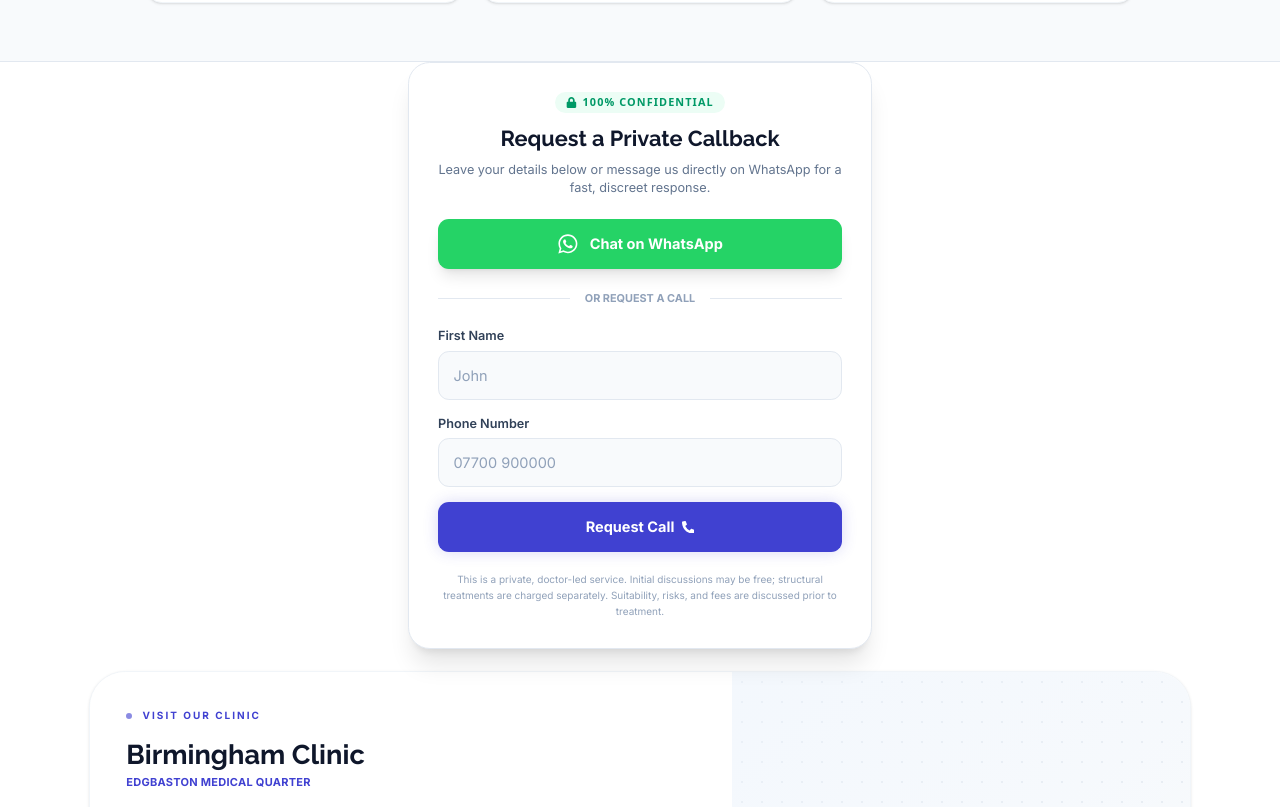
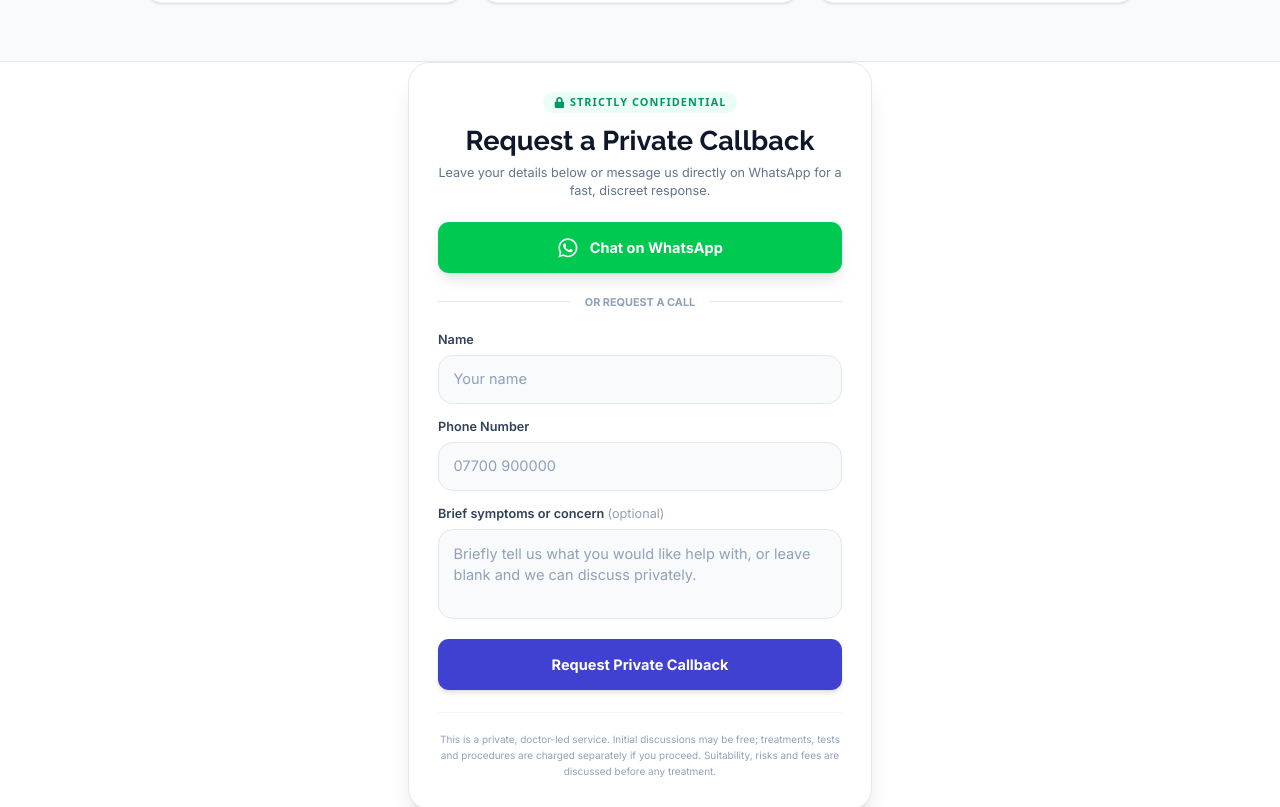
Before and after one commit to binithekid/Healing-PRP-Clinics-Preview, a Next.js app: page /birmingham/erectile-dysfunction-treatment in a window 1280 px wide. Shown: the part 3781-4588 px from the top of the page. Built offline with nearby package versions, Linux system fonts and the light colour scheme.

Commit message:
Refactor GoogleAdsLeadForm component props and logic

```diff
--- a/src/components/GoogleAdsLeadForm.tsx
+++ b/src/components/GoogleAdsLeadForm.tsx
@@ -5,18 +5,21 @@ import { FaWhatsapp, FaLock, FaPhoneAlt, FaCheckCircle } from "react-icons/fa";
 import emailjs from "@emailjs/browser";
 
 interface GoogleAdsLeadFormProps {
-  locationName: string; // e.g., "Birmingham" or "St Albans"
-  conversionLabel: string; // e.g., "AW-18130686557/YOUR_BIRMINGHAM_LABEL"
-  treatment?: string; // Default is "Erectile Dysfunction"
+  defaultTreatment?: string;
+  defaultLocation?: string;
+  sourcePage?: string;
+  conversionLabel?: string; // e.g., "AW-18130686557/YOUR_LABEL"
 }
 
 export default function GoogleAdsLeadForm({
-  locationName,
+  defaultTreatment = "General Enquiry",
+  defaultLocation = "",
+  sourcePage = "Google Ads Landing Page",
   conversionLabel,
-  treatment = "Erectile Dysfunction"
 }: GoogleAdsLeadFormProps) {
   const [name, setName] = useState("");
   const [phone, setPhone] = useState("");
+  const [concern, setConcern] = useState("");
   const [isSubmitting, setIsSubmitting] = useState(false);
   const [isSuccess, setIsSuccess] = useState(false);
   const [errorMessage, setErrorMessage] = useState("");
@@ -24,19 +27,32 @@ export default function GoogleAdsLeadForm({
   const CLINIC_WHATSAPP_NUMBER = "447990364147";
 
   const handleWhatsAppClick = () => {
-    // --- GOOGLE ADS CONVERSION TRACKING (WHATSAPP CLICK) ---
+    // 1. GA4 Tracking for WhatsApp Click
     if (typeof window !== "undefined") {
       const w = window as Window & { gtag?: (...args: unknown[]) => void };
       if (w.gtag) {
         w.gtag("event", "whatsapp_click", {
-          event_category: "contact",
-          event_label: "whatsapp_button_clicked",
+          event_category: "lead",
+          event_label: defaultTreatment,
+          location: defaultLocation,
+          page_path: window.location.pathname,
         });
+
+        // Fire Google Ads Conversion on WA Click if label provided
+        if (conversionLabel) {
+          w.gtag('event', 'conversion', { 'send_to': conversionLabel });
+        }
       }
     }
 
-    const message = `Hi Dr. Abdi, I would like to book a private ${treatment} consultation in ${locationName}.`;
-    const waUrl = `https://wa.me/${CLINIC_WHATSAPP_NUMBER}?text=${encodeURIComponent(message)}`;
+    // 2. Dynamic WhatsApp Message
+    const whatsappMessage = `Hello, I would like to enquire about ${defaultTreatment}${
+      defaultLocation ? ` in ${defaultLocation}` : ""
+    }.`;
+    const waUrl = `https://wa.me/${CLINIC_WHATSAPP_NUMBER}?text=${encodeURIComponent(
+      whatsappMessage
+    )}`;
+
     window.open(waUrl, "_blank");
   };
 
@@ -45,16 +61,6 @@ export default function GoogleAdsLeadForm({
     if (isSubmitting) return;
     setIsSubmitting(true);
     setErrorMessage("");
-
-    // --- GOOGLE ADS CONVERSION TRACKING (FORM SUBMIT) ---
-    if (typeof window !== "undefined") {
-      const w = window as Window & { gtag?: (...args: unknown[]) => void };
-      if (w.gtag) {
-        w.gtag('event', 'conversion', {
-          'send_to': conversionLabel // Uses the dynamic label passed to the component
-        });
-      }
-    }
 
     const serviceId = process.env.NEXT_PUBLIC_EMAILJS_SERVICE_ID;
     const templateId = process.env.NEXT_PUBLIC_EMAILJS_TEMPLATE_ID;
@@ -73,14 +79,35 @@ export default function GoogleAdsLeadForm({
         from_name: name,
         from_email: "google-ads@healing-prp.co.uk",
         phone: phone,
-        treatment: treatment,
-        clinic_location: `${locationName} (Google Ads)`,
-        message: `GOOGLE ADS LEAD: Requesting a private ${treatment} callback in ${locationName}. Please call them directly at ${phone}.`,
+        treatment: defaultTreatment,
+        clinic_location: defaultLocation || "Not specified",
+        message: `New callback request\n\nName: ${name}\nPhone: ${phone}\nBrief symptoms / concern: ${
+          concern.trim() ? concern : "Not provided"
+        }\nTreatment: ${defaultTreatment}\nLocation: ${defaultLocation}\nSource page: ${sourcePage}\nPage path: ${window.location.pathname}`,
       });
+
+      // --- GA4 & GOOGLE ADS TRACKING ON SUCCESSFUL SUBMIT ---
+      if (typeof window !== "undefined") {
+        const w = window as Window & { gtag?: (...args: unknown[]) => void };
+        if (w.gtag) {
+          w.gtag("event", "callback_request_submitted", {
+            event_category: "lead",
+            event_label: defaultTreatment,
+            location: defaultLocation,
+            page_path: window.location.pathname,
+          });
+
+          // Fire Google Ads Conversion on Form Submit
+          if (conversionLabel) {
+            w.gtag('event', 'conversion', { 'send_to': conversionLabel });
+          }
+        }
+      }
 
       setIsSuccess(true);
       setName("");
       setPhone("");
+      setConcern("");
     } catch (error) {
       console.error("EmailJS Error:", error);
       setErrorMessage("Failed to send. Please try clicking the WhatsApp button instead.");
@@ -96,8 +123,8 @@ export default function GoogleAdsLeadForm({
           <FaCheckCircle className="text-green-600 text-3xl" />
         </div>
         <h3 className="text-2xl font-bold font-raleway text-slate-900 mb-2">Request Received</h3>
-        <p className="text-slate-600 font-inter">
-          Thank you. Dr. Abdi or our clinic team will call you shortly on the number provided to discuss your consultation in complete privacy.
+        <p className="text-slate-600 font-inter text-sm leading-relaxed">
+          Thank you. Your callback request has been received. We will contact you discreetly.
         </p>
       </div>
     );
@@ -105,11 +132,13 @@ export default function GoogleAdsLeadForm({
 
   return (
     <div id="google-lead-form" className="bg-white rounded-3xl p-6 md:p-8 border border-slate-200 shadow-xl max-w-lg mx-auto w-full relative z-10 scroll-mt-6">
+
+      {/* --- FORM HEADER --- */}
       <div className="text-center mb-6">
         <span className="inline-flex items-center gap-1.5 text-xs font-bold uppercase tracking-widest text-emerald-600 bg-emerald-50 px-3 py-1 rounded-full mb-3">
-          <FaLock className="w-3 h-3" /> 100% Confidential
+          <FaLock className="w-3 h-3" /> Strictly Confidential
         </span>
-        <h3 className="text-2xl font-bold font-raleway text-slate-900 mb-2">
+        <h3 className="text-2xl md:text-3xl font-bold font-raleway text-slate-900 mb-2">
           Request a Private Callback
         </h3>
         <p className="text-slate-500 text-sm font-inter">
@@ -117,24 +146,29 @@ export default function GoogleAdsLeadForm({
         </p>
       </div>
 
+      {/* --- PRIMARY WHATSAPP BUTTON --- */}
       <button
         onClick={handleWhatsAppClick}
         type="button"
-        className="w-full flex items-center justify-center gap-3 bg-[#25D366] hover:bg-[#1ebd5a] text-white py-4 rounded-xl font-bold font-inter transition-all duration-300 shadow-lg hover:shadow-xl active:scale-95 mb-6"
+        className="w-full flex items-center justify-center gap-3 bg-green-500 hover:bg-green-600 text-white py-4 rounded-xl font-bold font-inter transition-all duration-300 shadow-lg hover:shadow-xl active:scale-95 mb-6"
       >
         <FaWhatsapp className="text-2xl" />
         Chat on WhatsApp
       </button>
 
+      {/* --- DIVIDER --- */}
       <div className="flex items-center gap-4 mb-6">
         <div className="h-px bg-slate-200 flex-1"></div>
-        <span className="text-slate-400 text-xs font-bold uppercase font-inter">Or request a call</span>
+        <span className="text-slate-400 text-xs font-bold uppercase font-inter">OR REQUEST A CALL</span>
         <div className="h-px bg-slate-200 flex-1"></div>
       </div>
 
+      {/* --- FORM FIELDS --- */}
       <form onSubmit={handleSubmit} className="space-y-4">
         <div>
-          <label htmlFor="name" className="block text-sm font-semibold text-slate-700 mb-1.5 font-inter">First Name</label>
+          <label htmlFor="name" className="block text-sm font-semibold text-slate-700 mb-1.5 font-inter">
+            Name
+          </label>
           <input
             type="text"
             id="name"
@@ -142,13 +176,15 @@ export default function GoogleAdsLeadForm({
             autoComplete="name"
             value={name}
             onChange={(e) => setName(e.target.value)}
-            className="w-full px-4 py-3.5 bg-slate-50 border border-slate-200 rounded-xl focus:ring-2 focus:ring-[#4041d1] focus:border-[#4041d1] outline-none transition-all font-inter text-slate-900 placeholder:text-slate-400"
-            placeholder="John"
+            className="w-full px-4 py-3.5 bg-slate-50 border border-slate-200 rounded-2xl focus:ring-2 focus:ring-[#4041d1] focus:border-[#4041d1] outline-none transition-all font-inter text-slate-900 placeholder:text-slate-400"
+            placeholder="Your name"
           />
         </div>
 
         <div>
-          <label htmlFor="phone" className="block text-sm font-semibold text-slate-700 mb-1.5 font-inter">Phone Number</label>
+          <label htmlFor="phone" className="block text-sm font-semibold text-slate-700 mb-1.5 font-inter">
+            Phone Number
+          </label>
           <input
             type="tel"
             id="phone"
@@ -156,8 +192,21 @@ export default function GoogleAdsLeadForm({
             autoComplete="tel"
             value={phone}
             onChange={(e) => setPhone(e.target.value)}
-            className="w-full px-4 py-3.5 bg-slate-50 border border-slate-200 rounded-xl focus:ring-2 focus:ring-[#4041d1] focus:border-[#4041d1] outline-none transition-all font-inter text-slate-900 placeholder:text-slate-400"
+            className="w-full px-4 py-3.5 bg-slate-50 border border-slate-200 rounded-2xl focus:ring-2 focus:ring-[#4041d1] focus:border-[#4041d1] outline-none transition-all font-inter text-slate-900 placeholder:text-slate-400"
             placeholder="07700 900000"
+          />
+        </div>
+
+        <div>
+          <label htmlFor="concern" className="block text-sm font-semibold text-slate-700 mb-1.5 font-inter">
+            Brief symptoms or concern <span className="text-slate-400 font-normal">(optional)</span>
+          </label>
+          <textarea
+            id="concern"
+            value={concern}
+            onChange={(e) => setConcern(e.target.value)}
+            className="w-full min-h-[90px] px-4 py-3.5 bg-slate-50 border border-slate-200 rounded-2xl focus:ring-2 focus:ring-[#4041d1] focus:border-[#4041d1] outline-none transition-all font-inter text-slate-900 placeholder:text-slate-400 resize-none"
+            placeholder="Briefly tell us what you would like help with, or leave blank and we can discuss privately."
           />
         </div>
 
@@ -170,16 +219,16 @@ export default function GoogleAdsLeadForm({
         <button
           type="submit"
           disabled={isSubmitting}
-          className="w-full flex items-center justify-center gap-2 bg-[#4041d1] hover:bg-[#2a2bb8] text-white py-4 rounded-xl font-bold font-inter transition-all duration-300 shadow-[0_0_15px_rgba(64,65,209,0.2)] hover:shadow-[0_0_25px_rgba(64,65,209,0.4)] active:scale-95 disabled:opacity-70 mt-2"
+          className="w-full flex items-center justify-center gap-2 bg-[#4041d1] hover:bg-[#3334b5] text-white py-4 rounded-xl font-bold font-inter transition-all duration-300 shadow-md hover:shadow-lg active:scale-95 disabled:opacity-70 mt-2"
         >
-          {isSubmitting ? "Sending..." : "Request Call"}
-          {!isSubmitting && <FaPhoneAlt className="w-3.5 h-3.5" />}
+          {isSubmitting ? "Sending..." : "Request Private Callback"}
         </button>
       </form>
 
-      <div className="mt-5 text-center">
+      {/* --- COMPLIANCE FOOTER NOTE --- */}
+      <div className="mt-6 text-center border-t border-slate-100 pt-5">
         <p className="text-[10px] leading-relaxed text-slate-400 font-inter">
-          This is a private, doctor-led service. Initial discussions may be free; structural treatments are charged separately. Suitability, risks, and fees are discussed prior to treatment.
+          This is a private, doctor-led service. Initial discussions may be free; treatments, tests and procedures are charged separately if you proceed. Suitability, risks and fees are discussed before any treatment.
         </p>
       </div>
     </div>
```
